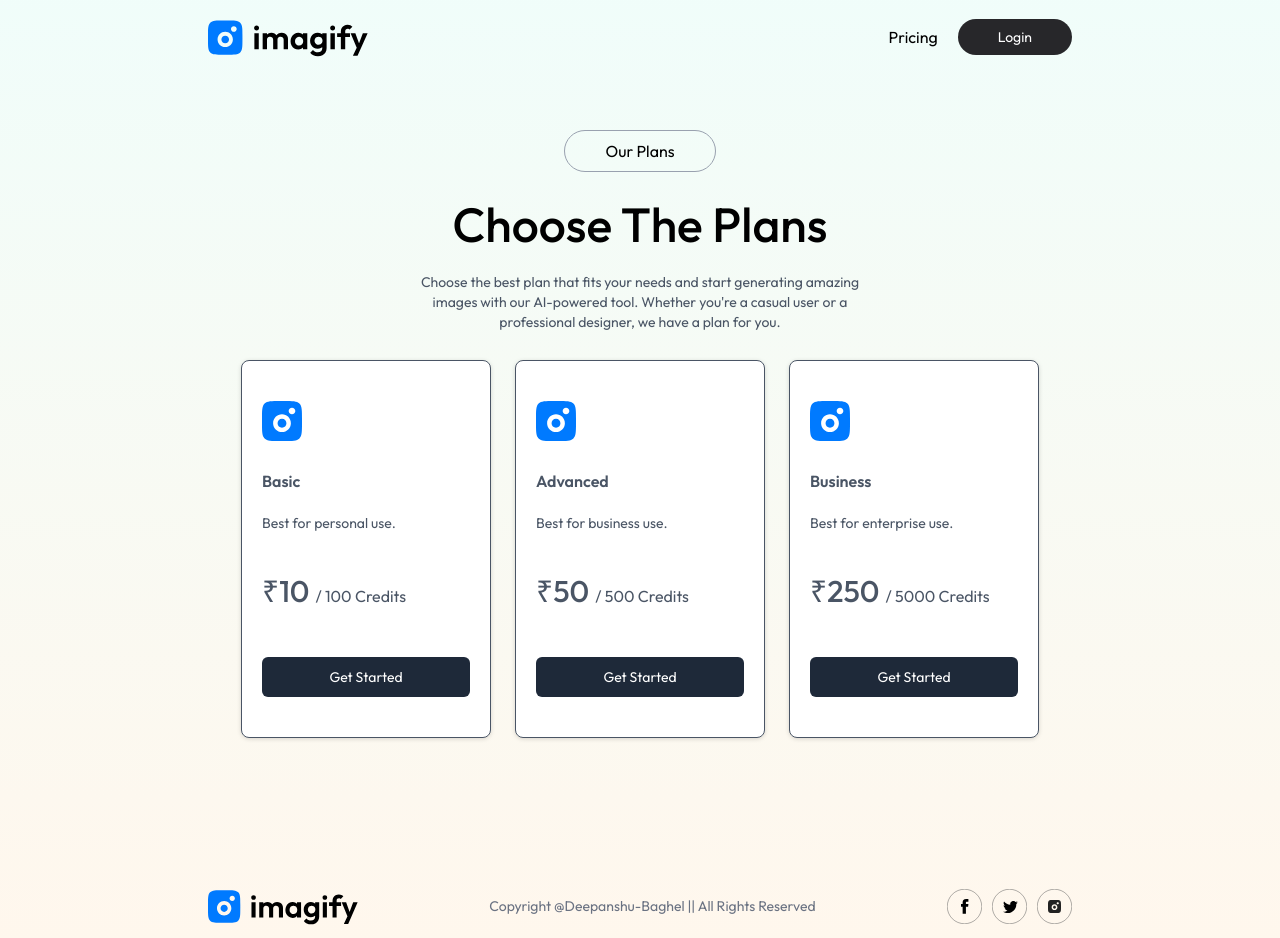
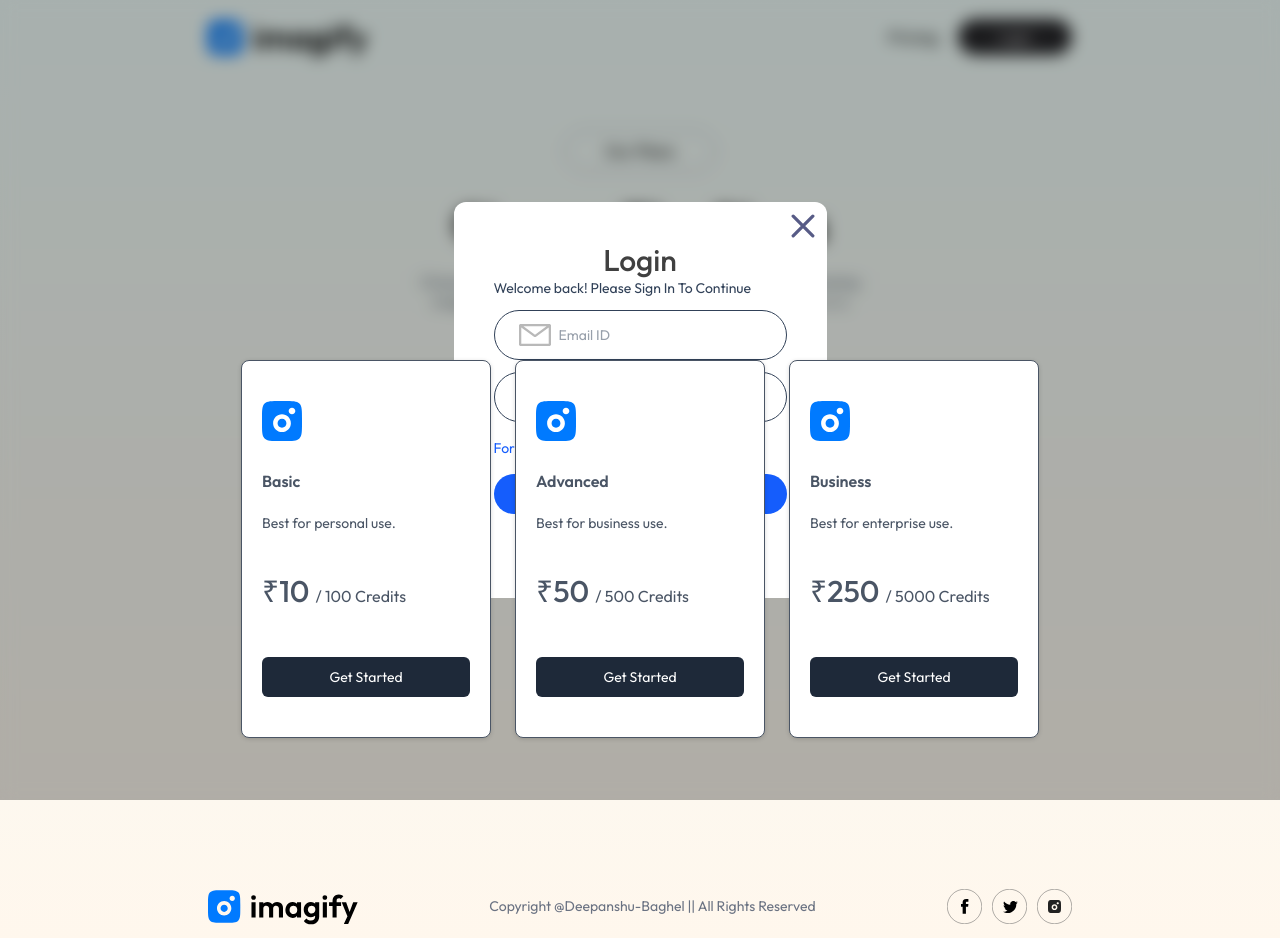
Before and after one commit to Deepanshu-Baghel/GenImage, a React (Vite) app: page /buycredit in a window 1280 px wide. Both pictures are taken after a click on the button "Login". Built offline with nearby package versions, Linux system fonts and the light colour scheme.

Commit message:
login page complete

```diff
--- a/src/App.jsx
+++ b/src/App.jsx
@@ -1,18 +1,23 @@
-import React from 'react';
+import React, { useContext } from 'react';
 import{Routes , Route } from 'react-router-dom';
 import Home from './pages/home';
 import BuyCredit from './pages/buycredit';
 import Result from './pages/result';
 import Navbar from './components/Navbar';
 import Footer from './components/Footer';
+import Login from './components/Login';
+import { AppContext } from './context/AppContext';
 
 const App = () => {
+  const { showLogin } = useContext(AppContext);
+
   return (
     <div className='px-4 sm:px-20 md:px-32 lg:px-44 xl:px-52 2xl:px-60
     min-h-screen
     bg-gradient-to-b from-teal-50 to-orange-50
     '>
       <Navbar />
+      {showLogin && <Login />}
       <Routes>
         <Route path='/' element={ <Home/> } />
         <Route path='/buycredit' element={ <BuyCredit/> } />
--- a/src/assets/assets.js
+++ b/src/assets/assets.js
@@ -17,7 +17,7 @@
 import cross_icon from './cross_icon.svg'
 import star_group from './star_group.png'
 import credit_star from './credit_star.svg'
-import profile_icon from './profile_icon.png'
+import profile_icon_1 from './profile_icon_1.png'
 
 export const assets = {
     logo,
@@ -34,7 +34,7 @@
     cross_icon,
     star_group,
     credit_star,
-    profile_icon
+    profile_icon_1
 }
 
 export const stepsData = [
--- /dev/null
+++ b/src/components/Login.jsx
@@ -0,0 +1,55 @@
+import React, { useContext, useEffect } from 'react'
+import { assets } from '../assets/assets'
+import { useState } from 'react'
+import { AppContext } from '../context/AppContext.jsx'
+
+const Login = () => {
+
+  const [state, setState] = useState('Login');
+  const { setShowLogin } = useContext(AppContext);
+
+  useEffect(() => {
+    document.body.style.overflow = 'hidden';
+    return () => {
+      document.body.style.overflow = 'unset';
+    };
+  }, [])
+
+  return (
+    <div className='absolute top-0 left-0 bottom-0 right-0 flex backdrop-blur-sm bg-black/30 justify-center items-center'>
+
+        <form className='bg-white p-10 rounded-xl relative text-slate-700 '>
+            <h1 className='text-center text-3xl text-neutral-700 font-medium'>{state}</h1>
+            <p className='text-sm '>Welcome back! Please Sign In To Continue </p>
+
+            {state!=='Login' &&
+
+            <div className='border px-6 py-2 flex items-center gap-2 rounded-full mt-5'>
+                <img src={assets.profile_icon_1} alt="" className="w-8 h-8" />
+                <input type="text" className='outline-none text-sm' placeholder='Full Name' required />
+            </div>  }
+
+              <div className='border px-6 py-2 flex items-center gap-2 rounded-full mt-3'>
+                <img src={assets.email_icon} alt="" className="w-8 h-8" />
+                <input type="email" className='outline-none text-sm' placeholder='Email ID' required />
+            </div>
+              <div className='border px-6 py-2 flex items-center gap-2 rounded-full mt-3'>
+                <img src={assets.lock_icon} alt="" className="w-8 h-8" />
+                <input type="password" className='outline-none text-sm' placeholder='Password' required />
+            </div>
+            <p className='text-sm text-blue-600 my-4 cursor-pointer'>Forget password</p>
+
+            <button className='bg-blue-600 w-full text-white py-2 rounded-full'>{state === 'Login' ? 'Login' : 'Create Account'}</button>
+          {state === 'Login' ?
+            <p className='mt-5 text-center'>Don't Have An Account ? <span className='text-blue-600 cursor-pointer' onClick={()=>setState('Sign Up')}>Sign Up</span></p> :
+          <p className='mt-5 text-center'>Already Have An Account ? <span className='text-blue-600 cursor-pointer'onClick={()=>setState('Login')}>Login</span></p>
+          }
+          <img onClick={()=>setShowLogin(false)}src={assets.cross_icon} alt="" className='w-6 h-6 absolute top-3 right-3 cursor-pointer' />
+
+        </form>
+
+    </div>
+  )
+}
+
+export default Login
--- a/src/components/Navbar.jsx
+++ b/src/components/Navbar.jsx
@@ -6,7 +6,8 @@
 
 
 const Navbar = () => {
-  const {user} = useContext(AppContext)
+  const {user, setShowLogin} = useContext(AppContext)
+
 
 
 
@@ -40,7 +41,11 @@
       :
       <div className='flex items-center gap-2 sm:gap-5'>
         <p onClick={() => navigate('/buycredit')} className='cursor-pointer'>Pricing</p>
-        <button className='bg-zinc-800 text-white px-7 py-2 sm:px-10 text-sm rounded-full'>Login</button>
+
+        <button onClick={()=>setShowLogin(true)}
+         className='bg-zinc-800 text-white px-7 py-2 sm:px-10 text-sm rounded-full'>
+          Login
+        </button>
       </div>
     }
 
--- a/src/context/AppContext.jsx
+++ b/src/context/AppContext.jsx
@@ -1,11 +1,14 @@
 import { createContext, useState } from 'react'
-
-
 
 export const AppContext = createContext()
 const AppContextProvider = ({ children }) => {
     const [user, setUser] = useState(null)
-    const value = {user, setUser}
+    const [showLogin, setShowLogin] = useState(false)
+
+    const value = {
+      user, setUser, showLogin, setShowLogin
+    }
+
   return (
     <AppContext.Provider value={value}>
         {children}
```
Also changed, not shown: src/assets/profile_icon_1.png (added).
